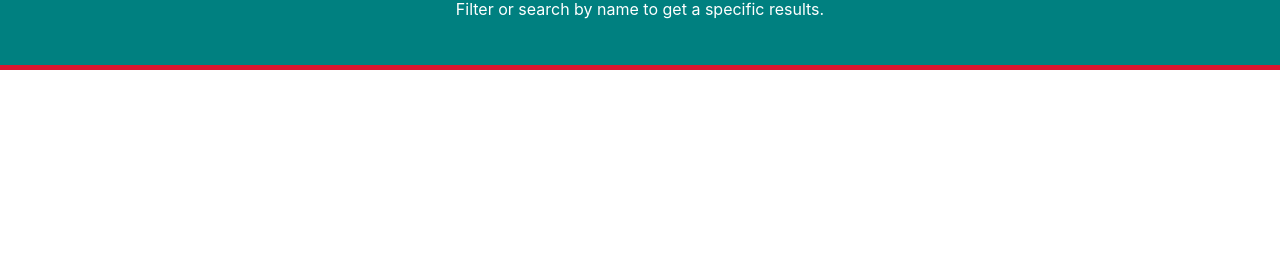
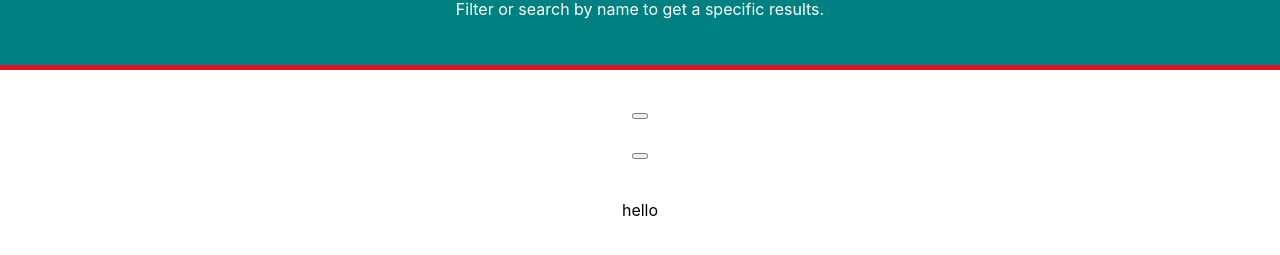
Before and after one commit to paulieDOTjs/heroku-react-deployment, a React (Create React App) app: page / in a window 1280 px wide. Shown: the part 113-368 px from the top of the page. Built offline with nearby package versions, Linux system fonts and the light colour scheme.

Commit message:
removing logic but adding body

```diff
--- a/src/App.js
+++ b/src/App.js
@@ -10,7 +10,7 @@ function App() {
     <div className="App">
       <Wrapper>
         <Header />
-        {/* <Main />  */}
+        <Main />
       </Wrapper>
     </div>
   );
--- a/src/components/EmployeeContainer.js
+++ b/src/components/EmployeeContainer.js
@@ -1,9 +1,9 @@
 import React, { useState, useEffect } from "react";
-// import Table from "./Table";
+import Table from "./Table";
 import Nav from "./Nav";
-// import API from "../utils/API";
+import API from "../utils/API";
 import "../styles/EmployeeContainer.css";
-// import DataAreaContext from "../utils/DataAreaContext";
+import DataAreaContext from "../utils/DataAreaContext";
 
 const EmployeeContainer = () => {
   // const [developerState, setDeveloperState] = useState({
@@ -70,7 +70,8 @@ const EmployeeContainer = () => {
   // const handleSearchChange = (event) => {
   //   const filter = event.target.value;
   //   const filteredList = developerState.users.filter((item) => {
-  //     let values = item.name.first.toLowerCase() + " " + item.name.last.toLowerCase();
+  //     let values =
+  //       item.name.first.toLowerCase() + " " + item.name.last.toLowerCase();
   //     console.log(filter, values);
   //     if (values.indexOf(filter.toLowerCase()) !== -1) {
   //       return item;
@@ -95,9 +96,14 @@ const EmployeeContainer = () => {
 
   return (
     <>
-      {/* <DataAreaContext.Provider value={{ developerState, handleSearchChange, handleSort }}> */}
+      {/* <DataAreaContext.Provider
+        value={{ developerState, handleSearchChange, handleSort }}
+      > */}
       <Nav />
-      {/* <div className="data-area">{developerState.filteredUsers.length > 0 ? <Table /> : <div></div>}</div> */}
+      <div className="data-area">
+        hello
+        {/* {developerState.filteredUsers.length > 0 ? <Table /> : <div></div>} */}
+      </div>
       {/* </DataAreaContext.Provider> */}
     </>
   );
```
